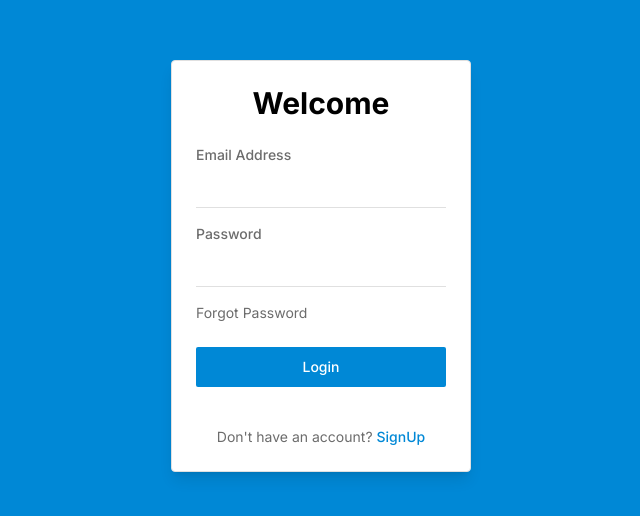
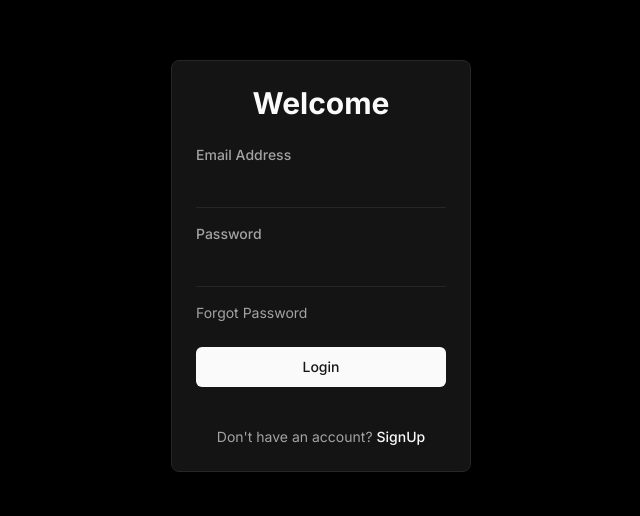
Before and after one commit to SadiqNaizam/mlo-a774-a170, a React (Vite) app: page / in a window 1280 px wide. Shown: the part 134-650 px from the top of the page, without its empty margins (319-959 px from the left). Built offline with nearby package versions, Linux system fonts and the light colour scheme.

Commit message:
Updated code files: index.css

```diff
--- a/src/index.css
+++ b/src/index.css
@@ -6,38 +6,36 @@
 
 @layer base {
   :root {
-    --background: 202 100% 42%;
-    --foreground: 0 0% 0%;
+    --background: 0 0% 0%;
+    --foreground: 0 0% 98%;
 
-    --card: 0 0% 100%;
-    --card-foreground: 0 0% 0%;
+    --card: 0 0% 8%;
+    --card-foreground: 0 0% 98%;
 
-    --popover: 0 0% 100%;
-    --popover-foreground: 0 0% 0%;
+    --popover: 0 0% 8%;
+    --popover-foreground: 0 0% 98%;
 
-    --primary: 202 100% 42%;
-    --primary-foreground: 0 0% 100%;
+    --primary: 0 0% 98%;
+    --primary-foreground: 0 0% 9%;
 
-    --secondary: 210 40% 96.1%;
-    --secondary-foreground: 222.2 47.4% 11.2%;
+    --secondary: 0 0% 14.9%;
+    --secondary-foreground: 0 0% 98%;
 
-    --muted: 210 40% 96.1%;
-    --muted-foreground: 0 0% 42.4%;
+    --muted: 0 0% 14.9%;
+    --muted-foreground: 0 0% 63.9%;
 
-    --accent: 202 100% 42%;
-    --accent-foreground: 0 0% 100%;
+    --accent: 0 0% 14.9%;
+    --accent-foreground: 0 0% 98%;
 
-    --destructive: 0 84.2% 60.2%;
-    --destructive-foreground: 210 40% 98%;
+    --destructive: 0 63% 31%;
+    --destructive-foreground: 0 0% 98%;
 
-    --border: 0 0% 87.8%;
-    --input: 0 0% 87.8%;
-    --ring: 202 100% 42%;
+    --border: 0 0% 14.9%;
+    --input: 0 0% 14.9%;
+    --ring: 0 0% 83.1%;
 
-    --radius: 0.25rem;
+    --radius: 0.5rem;
   }
-
-  /* Note: Dark mode is not specified in the PRD, so the .dark class has been removed. */
 }
 
 @layer base {
```
